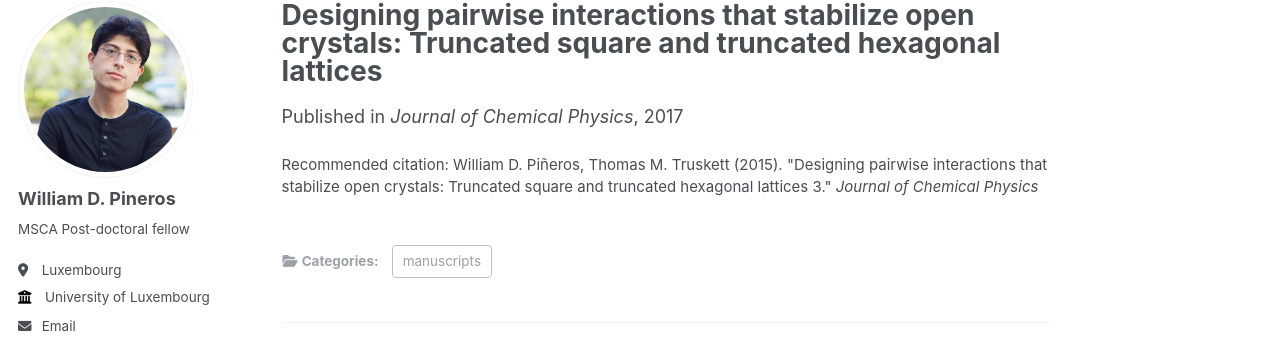
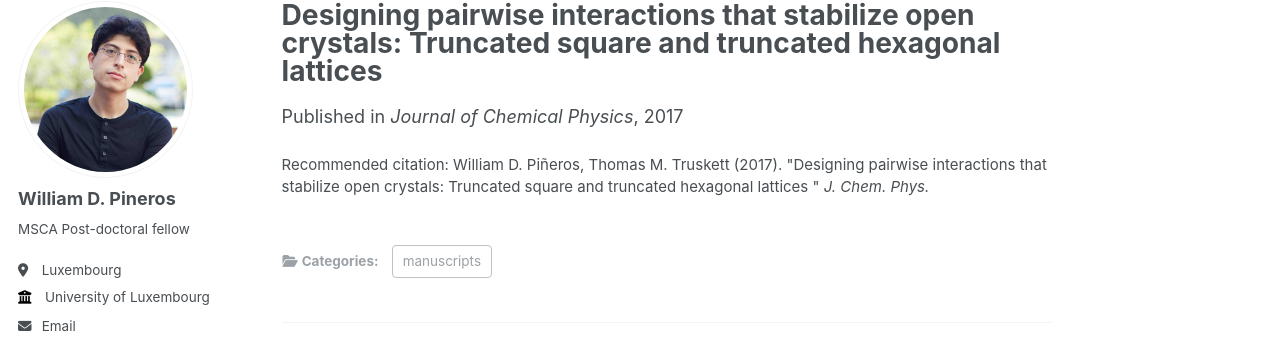
Before and after one commit to wpineros/p, a Jekyll site: the page built from _publications/paper_trunchex.md, in a window 1280 px wide and 1045 px high. Shown: the part 105-453 px from the top of the window. Built offline with Jekyll 4.4.1, drawn with Linux system fonts in a browser that asks for light colours; some web fonts are replaced.

Commit message:
Update paper_trunchex.md

```diff
--- a/_publications/paper_trunchex.md
+++ b/_publications/paper_trunchex.md
@@ -8,5 +8,5 @@ date: 2017-04-01
 venue: 'Journal of Chemical Physics'
 # slidesurl: 'http://academicpages.github.io/files/slides3.pdf'
 # paperurl: 'http://academicpages.github.io/files/paper3.pdf'
-citation: 'William D. Piñeros, Thomas M. Truskett (2015). &quot;Designing pairwise interactions that stabilize open crystals: Truncated square and truncated hexagonal lattices 3.&quot; <i>Journal of Chemical Physics</i>'
+citation: 'William D. Piñeros, Thomas M. Truskett (2017). &quot;Designing pairwise interactions that stabilize open crystals: Truncated square and truncated hexagonal lattices &quot; <i>J. Chem. Phys.</i>'
 ---
```
